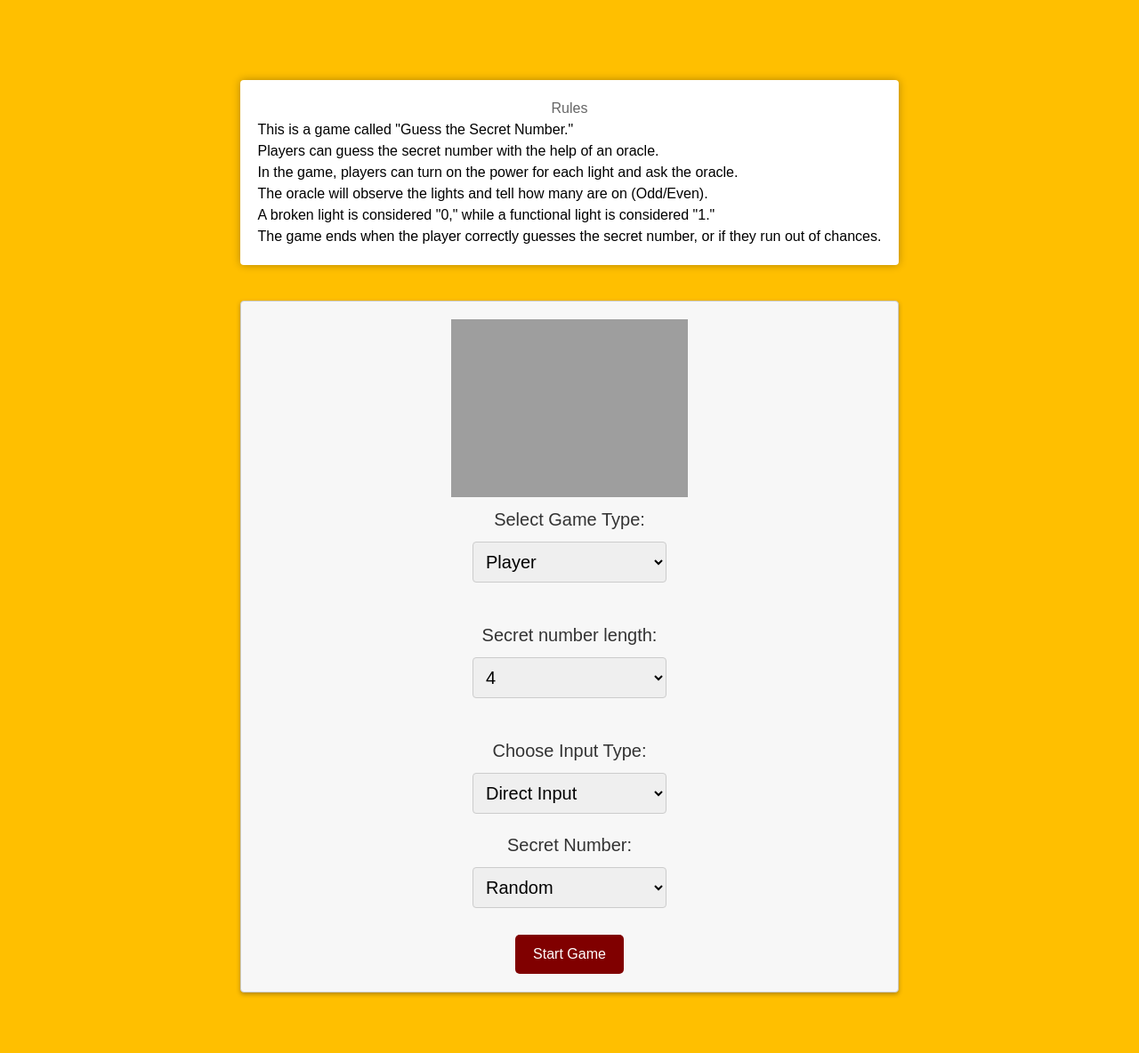
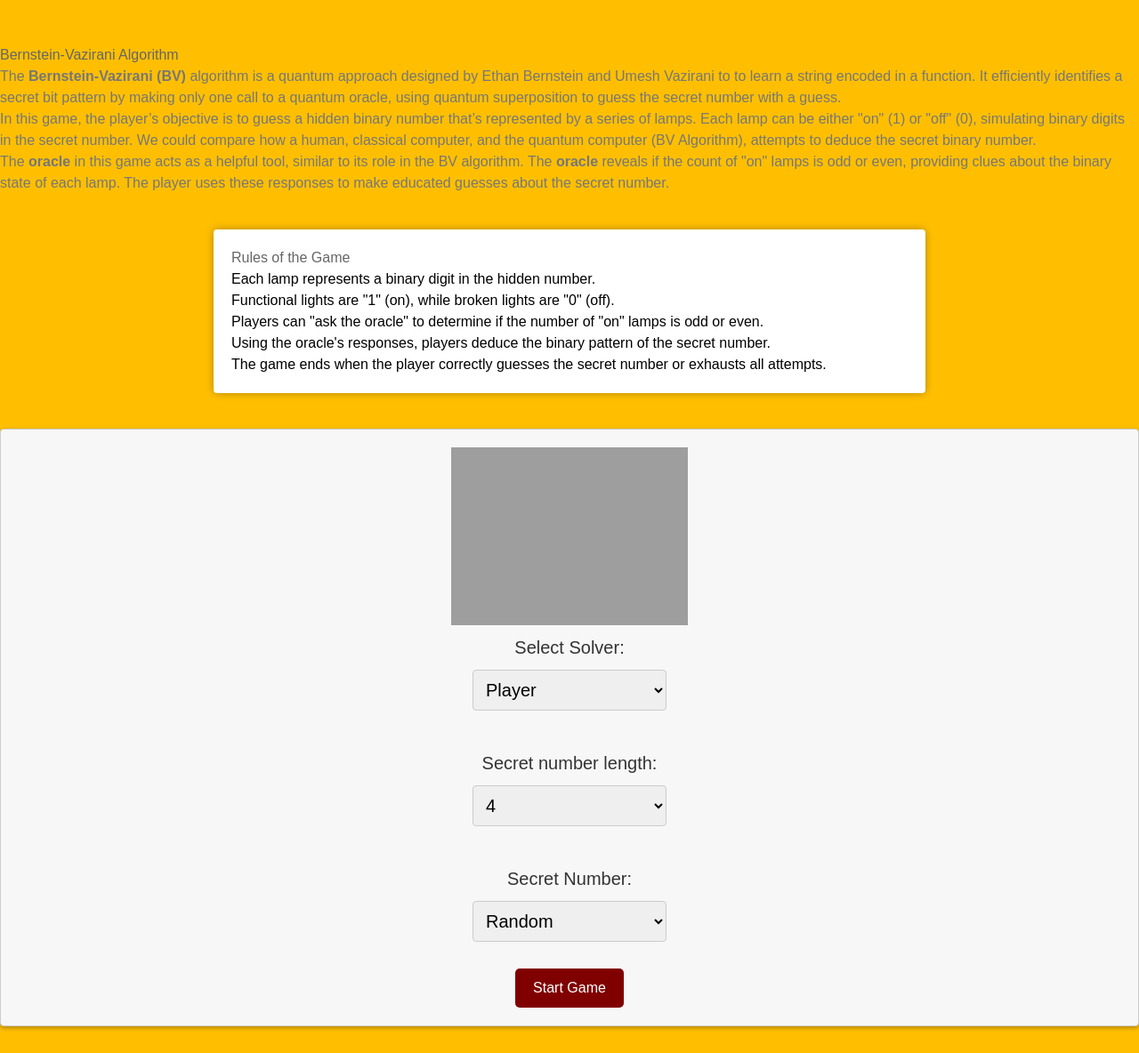
Before and after one commit to TimothyRT/CIT-BV-LAMP, a Flask app: page /homepage in a window 1280 px wide. Shown: the part 120-1304 px from the top of the page at 89% size. Before the commit the page ends 1240 px from the top, so only its background shows below. Run offline with Flask 3, Linux system fonts and the light colour scheme; grey boxes are pictures that could not be loaded.

Commit message:
Update quantum_query.html

```diff
--- a/templates/quantum_query.html
+++ b/templates/quantum_query.html
@@ -3,30 +3,42 @@
 {% block stylesheet %}
 <link rel="stylesheet" href="{{ url_for('static', filename='styling/quantum_query.css') }}">
 {% endblock %}
+
 .main_section {
   background-color: transparent;
 }
 
 {% block rules %}
+<div class="description-rules-container">
+    <div id="bv_description">
+        <h2>Bernstein-Vazirani Algorithm</h2>
+        <p>The <a href="https://en.wikipedia.org/wiki/Bernstein%E2%80%93Vazirani_algorithm" target="_blank" rel="noopener noreferrer"><strong>Bernstein-Vazirani (BV)</strong></a> algorithm is a quantum approach designed by Ethan Bernstein and Umesh Vazirani to to learn a string encoded in a function. It efficiently identifies a secret bit pattern by making only one call to a quantum oracle, using quantum superposition to guess the secret number with a guess.</p>
+        <p>In this game, the player’s objective is to guess a hidden binary number that’s represented by a series of lamps. Each lamp can be either "on" (1) or "off" (0), simulating binary digits in the secret number. We could compare how a human, classical computer, and the quantum computer (BV Algorithm), attempts to deduce the secret binary number.</p>
+        <p>The <a href="https://en.wikipedia.org/wiki/Oracle_(computer_science)" target="_blank" rel="noopener noreferrer"><strong>oracle</strong></a>  in this game acts as a helpful tool, similar to its role in the BV algorithm. The <a href="https://en.wikipedia.org/wiki/Oracle_(computer_science)" target="_blank" rel="noopener noreferrer"><strong>oracle</strong></a>  reveals if the count of "on" lamps is odd or even, providing clues about the binary state of each lamp. The player uses these responses to make educated guesses about the secret number.</p>
+    </div>
+
     <div id="rules">
-    <h2 id="rule_title">Rules</h2>
+        <h2>Rules of the Game</h2>
         <ul>
-      <li>This is a game called "Guess the Secret Number."</li>
-      <li>Players can guess the secret number with the help of an oracle.</li>
-      <li>In the game, players can turn on the power for each light and ask the oracle. </li>
-      <li>The oracle will observe the lights and tell how many are on (Odd/Even).</li>
-      <li>A broken light is considered "0," while a functional light is considered "1."</li>
-      <li>The game ends when the player correctly guesses the secret number, or if they run out of chances.</li>
+            <li>Each lamp represents a binary digit in the hidden number.</li>
+            <li>Functional lights are "1" (on), while broken lights are "0" (off).</li>
+            <li>Players can "ask the oracle" to determine if the number of "on" lamps is odd or even.</li>
+            <li>Using the oracle's responses, players deduce the binary pattern of the secret number.</li>
+            <li>The game ends when the player correctly guesses the secret number or exhausts all attempts.</li>
         </ul>
     </div>
+</div>
 {% endblock %}
+
+
+
 {% block content %}
-<img class ="logo_title"src=".\static\images\logo.svg" alt="Tebak Lampu">
+<img class="logo_title" src=".\static\images\logo.svg" alt="Tebak Lampu">
 <form action="/process_game_type" method="post" id="game_form" onsubmit="return validateForm()">
-        <label for="gameType">Select Game Type:</label>
+    <label for="gameType">Select Solver:</label>
     <select id="gameType" name="gameType">
       <option value="player_game">Player</option>
-    <option value="classic_computer_game">Classic Computer</option>
+      <option value="classic_computer_game">Classical Computer</option>
       <option value="quantum_computer_game">Quantum Computer</option>
     </select>
 
@@ -39,58 +51,33 @@
         <option value="10">10</option>
     </select>
     <br><br>
-    <label for="inputChoice">Choose Input Type:</label>
-    <select id="inputChoice" name="inputChoice" onchange="toggleInputType()">
-      <option value="direct">Direct Input</option>
-      <option value="indirect">Indirect Input</option>
-    </select>
 
     <div id="directInputContainer" class="input-container">
       <label for="inputSecretNumber">Secret Number:</label>
       <select id="inputSecretNumber" name="inputSecretNumber" onchange="toggleInputTypeA()">
         <option value="random">Random</option>
-      <option value="not_random">Not Random</option>
+        <option value="not_random">Predetermined</option>
       </select>
     </div>
+
     <input type="hidden" id="secretNumbers" name="secretNumbers">
-  <div id="lampContainer" style="display: none;">
+    <div id="lampContainer" style="display: none;"></div>
 
-  </div>
-    <div id="indirectInputContainer" class="input-container" style="display: none;">
-      <div class="qr-code-container">
-        <img src="{{ qr_path }}" alt="QR Code">
-      </div>
-    </div>
     <button type="submit" onclick="readBinarySecret();">Start Game</button>
 </form>
 {% endblock %}
 
-{%block script%}
+{% block script %}
 <script>
-    function toggleInputType() {
-        const inputChoice = document.getElementById('inputChoice').value;
-        const directInputContainer = document.getElementById('directInputContainer');
-        const indirectInputContainer = document.getElementById('indirectInputContainer');
-
-        if (inputChoice === 'direct') {
-          directInputContainer.style.display = 'block';
-          indirectInputContainer.style.display = 'none';
-        } else if (inputChoice === 'indirect') {
-          directInputContainer.style.display = 'none';
-          indirectInputContainer.style.display = 'block';
-        }
-      }
-
     function toggleInputTypeA() {
       const inputChoice = document.getElementById('inputSecretNumber').value;
       const lampContainer = document.getElementById("lampContainer");
       if (inputChoice === 'random') {
         lampContainer.style.display = 'none';
-        document.getElementById("secretNumber").value = ""
+        document.getElementById("secretNumbers").value = ""
       } else if (inputChoice === 'not_random') {
         generateLamps();
         lampContainer.style.display = 'block';
-
       }
     }
 
@@ -138,5 +125,4 @@
       document.getElementById("secretNumbers").value = binarySecret;
     }
 </script>
-
 {% endblock %}
```
Lines whose indentation alone changed are shown as unchanged.
